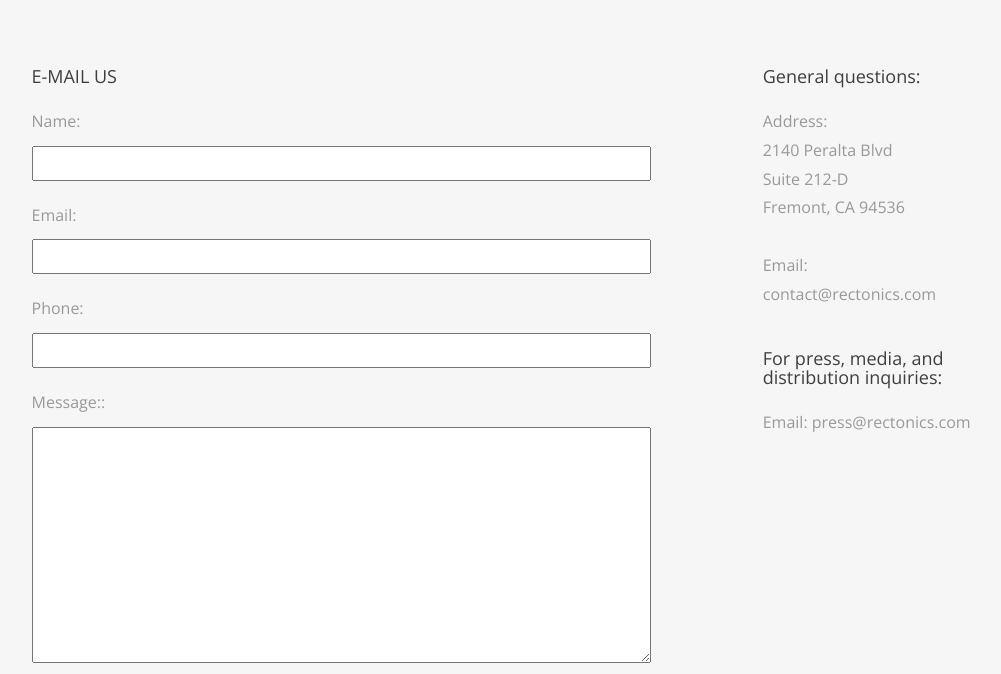
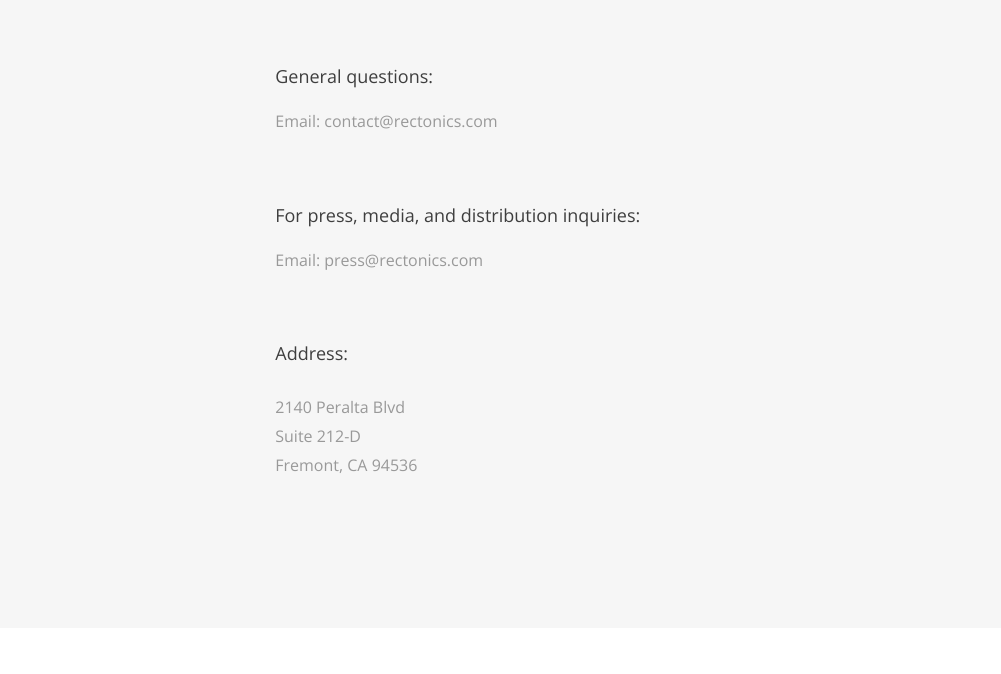
Before and after one commit to aaron-cheng/rectonics, a plain HTML site: page contact.html in a window 1280 px wide. Shown: the part 626-1300 px from the top of the page, without its empty margins (136-1137 px from the left). Drawn offline with nearby package versions, Linux system fonts and the light colour scheme.

Commit message:
remove contact form

```diff
--- a/contact.html
+++ b/contact.html
@@ -142,8 +142,8 @@
 
 
 					<div class="row">
-						<div class="col-md-8">
-							<h3 class="txt--primary_on_light txt--regular margin--element_top">E-MAIL US</h3>
+						<div class="col-md-6 margin--element_top col-md-offset-3">
+<!-- 							<h3 class="txt--primary_on_light txt--regular margin--element_top">E-MAIL US</h3>
 							<form class="row margin--element_top_xs" method="post" action="http://www.rectonics.com/formmail.php">
 								<input type="hidden" name="env_report" value="REMOTE_HOST,REMOTE_ADDR,HTTP_USER_AGENT,AUTH_TYPE,REMOTE_USER" />
 								<input type="hidden" name="recipients" value="contact@rectonics.com" />
@@ -173,10 +173,19 @@
 								<div class="col-sm-6 col-sm-offset-6 col-md-4 col-md-offset-8">
 									<input type="submit" class="btn btn--highlight box--full_width" href="/" value="Submit">
 								</div>
-							</form>
+							</form> -->
+							<h3 class="txt--primary_on_light txt--regular">General questions:</br></h3>
+							<p class="margin--element_top_xs">Email: <a href="mailto:contact@rectonics.com">contact@rectonics.com</a></p>
+
+							<h3 class="txt--primary_on_light txt--regular margin--element_top">For press, media, and distribution inquiries:</h3>
+							<p class="margin--element_top_xs">Email: <a href="mailto:contact@rectonics.com">press@rectonics.com</a></p>
+							<h3 class="txt--primary_on_light txt--regular margin--element_top">Address:</h3></br>
+							2140 Peralta Blvd </br>
+							Suite 212-D</br>
+							Fremont, CA 94536</br></br>
 						</div>
 
-						<div class="col-md-4 col-lg-3 col-lg-offset-1 margin--element_top">
+<!-- 						<div class="col-md-4 col-lg-3 col-lg-offset-1 margin--element_top">
 							<h3 class="txt--primary_on_light txt--regular">General questions:</h3>
 							<p class="margin--element_top_xs">Address:</br>
 							2140 Peralta Blvd </br>
@@ -187,7 +196,7 @@
 
 							<h3 class="txt--primary_on_light txt--regular margin--element_top_sm">For press, media, and distribution inquiries:</h3>
 							<p class="margin--element_top_xs">Email: <a href="mailto:contact@rectonics.com">press@rectonics.com</a></p>
-						</div>
+						</div> -->
 					</div>
 				</div>
 			</div>
```
Also changed, not shown: warrantyextension.html (+7 -1 lines).
